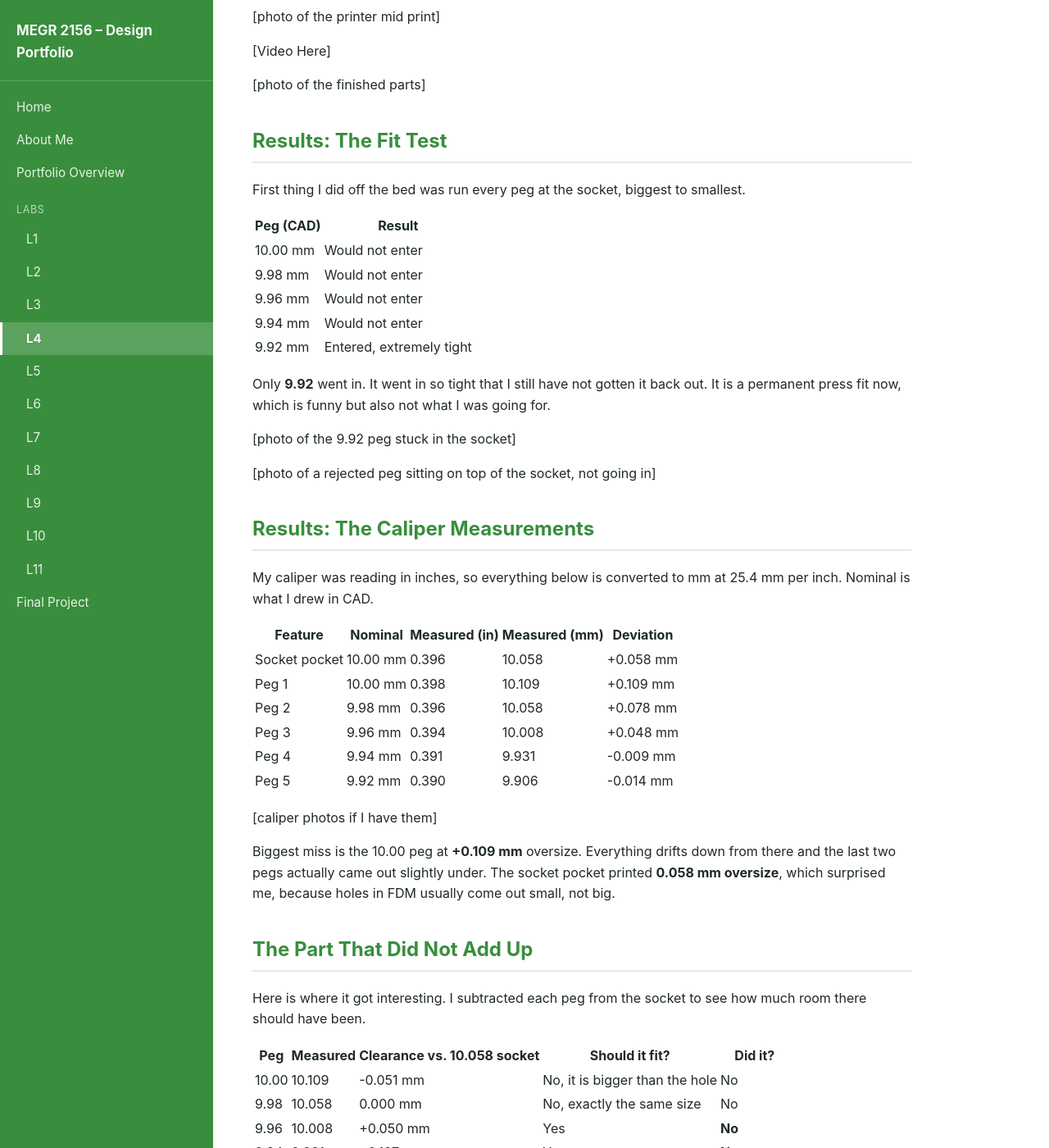
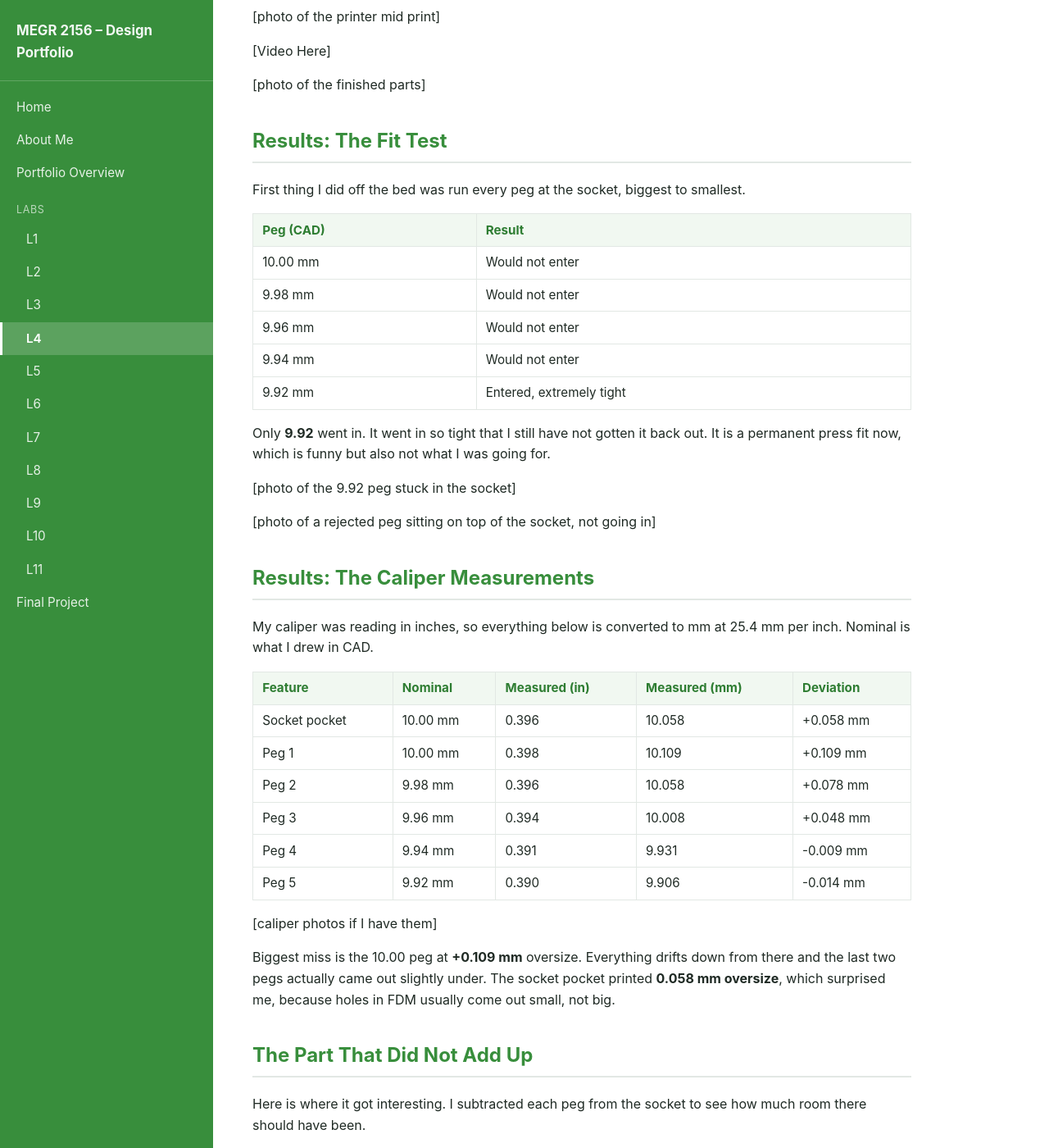
Before and after one commit to juanmasacova/MASACOVA-portfolio, a Jekyll site: the page built from docs/Labs/L04/index.html, in a window 1280 px wide and 1400 px high, scrolled down 2361 px. Shown: the whole window at 82% size. Built offline with Jekyll 4.4.1, drawn with Linux system fonts in a browser that asks for light colours.

Commit message:
Add responsive table styles
Enhance table presentation in docs/assets/css/style.css: add .table-wrap for horizontal scrolling, and .content table / th / td rules to set border-collapse, full width, font-size, borders, padding, left alignment, and a green-tinted header background for improved readability on narrow viewports.

```diff
--- a/docs/assets/css/style.css
+++ b/docs/assets/css/style.css
@@ -180,6 +180,29 @@ img {
   color: var(--muted-text);
 }
 
+.table-wrap {
+  overflow-x: auto;
+  margin: 1rem 0;
+}
+
+.content table {
+  border-collapse: collapse;
+  width: 100%;
+  font-size: 0.95rem;
+}
+
+.content th,
+.content td {
+  border: 1px solid var(--border-color);
+  padding: 0.45rem 0.7rem;
+  text-align: left;
+}
+
+.content th {
+  background: #f1f8f1;
+  color: var(--green-darker);
+}
+
 .site-footer {
   margin-top: 3rem;
   padding-top: 1rem;
```
